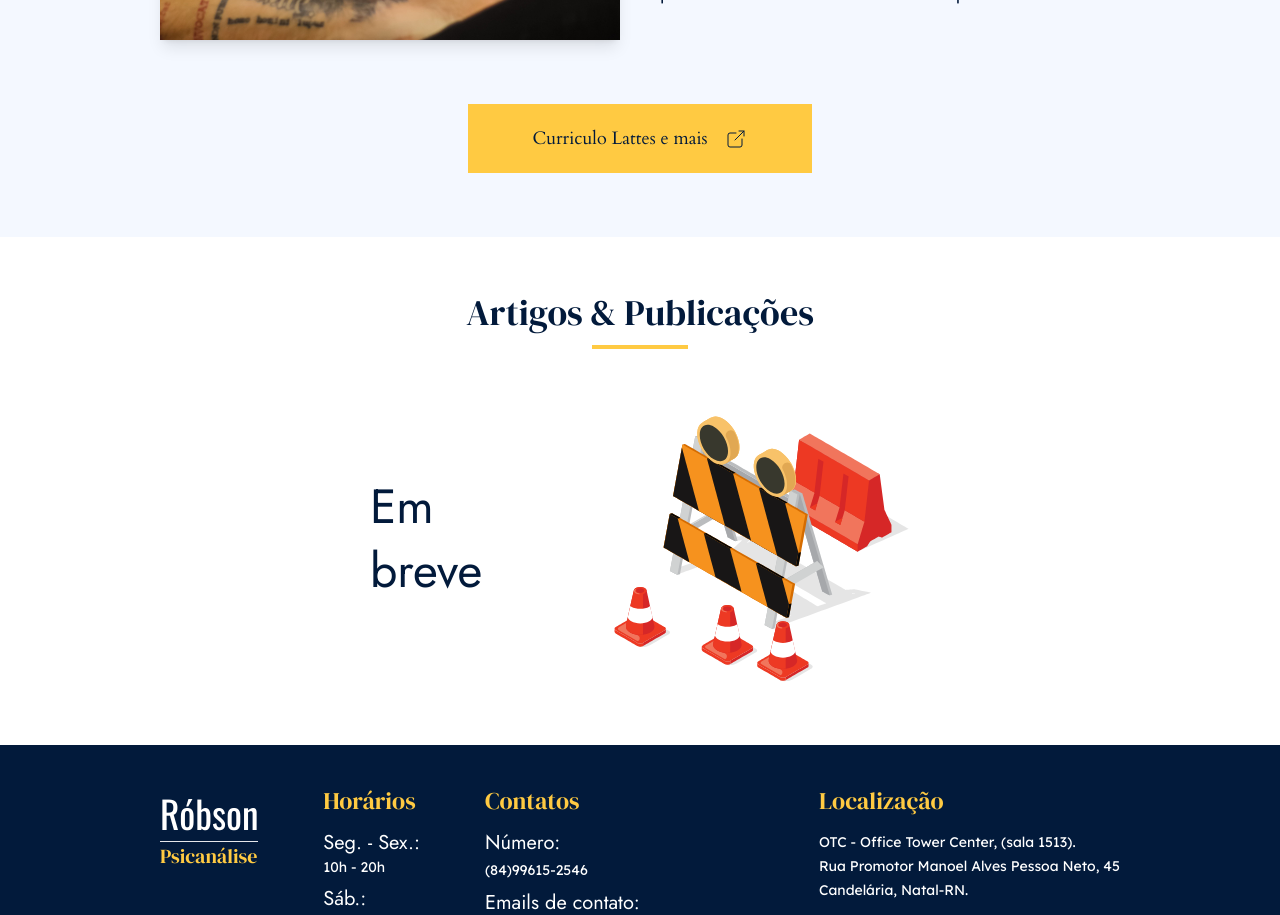
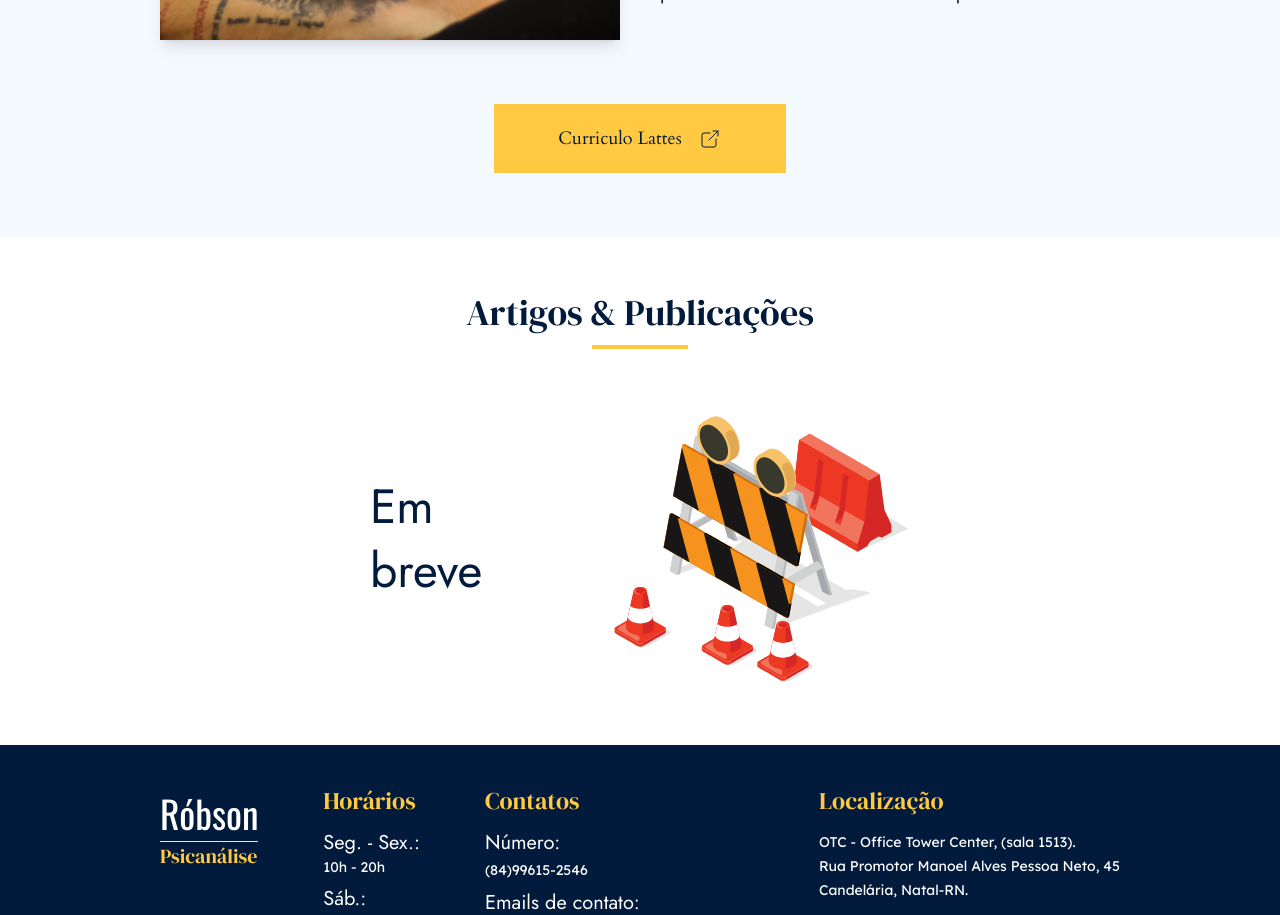
Before and after one commit to Ewerton12F/test-website, a Next.js app: page / in a window 1280 px wide. Shown: the part 1420-2335 px from the top of the page. Built offline with nearby package versions, Linux system fonts and the light colour scheme; no server answers; a web font is replaced by a local one.

Commit message:
fix: curriculo latter link

```diff
--- a/src/components/Main/Profile/Profile.tsx
+++ b/src/components/Main/Profile/Profile.tsx
@@ -74,10 +74,10 @@ export default function Profile() {
           "
         >
           <Link
-            href="/"
+            href="http://lattes.cnpq.br/1009858417414235"
             className="pt-[0.5px] font-cardo leading-tight md:text-lg"
           >
-            Curriculo Lattes e mais
+            Curriculo Lattes
           </Link>
           <IconExternalLink stroke={1} />
         </button>
```
